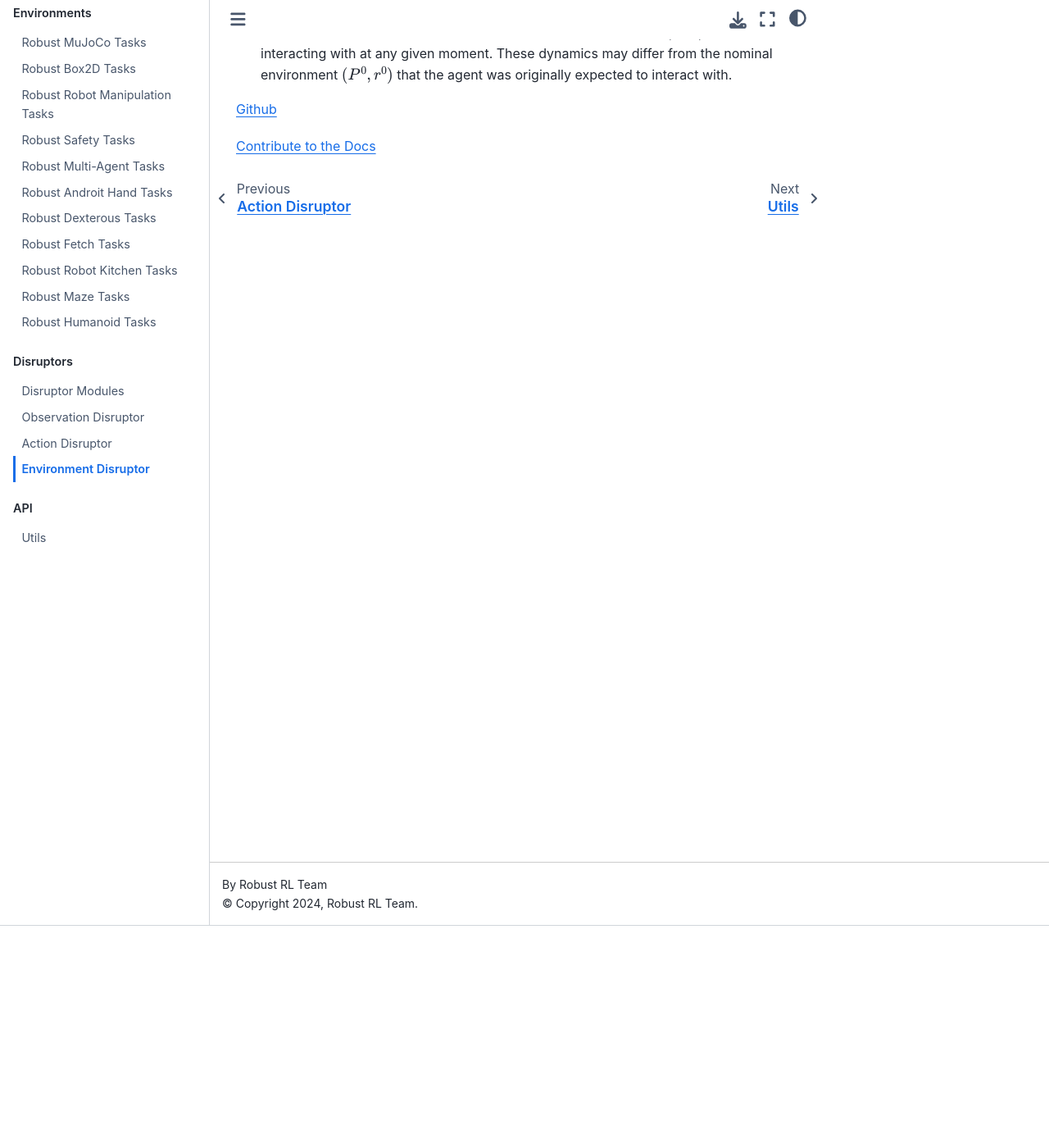
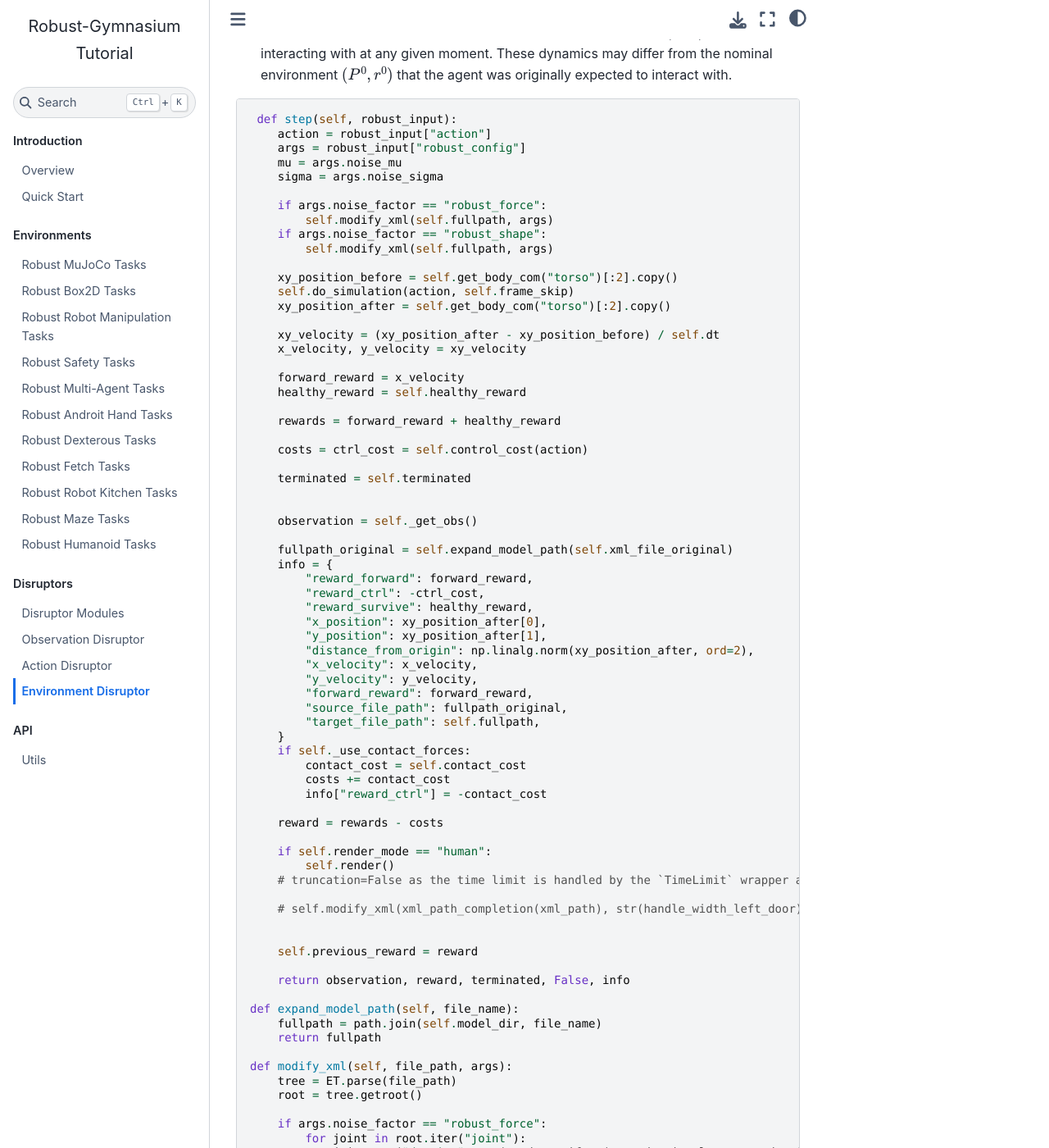
Before and after one commit to SafeRL-Lab/Robust-Gymnasium, a Sphinx documentation site: the page built from docs/disruptors/environment_disruptor/index.rst, in a window 1280 px wide and 1400 px high, scrolled down 271 px. Shown: the whole window at 82% size. Built offline with Sphinx 7.4.7 and the Sphinx Book theme 1.1.4, drawn with Linux system fonts in a browser that asks for light colours; some of the changed text lies outside the part shown.

Commit message:
Add files via upload

```diff
--- a/docs/disruptors/environment_disruptor/index.rst
+++ b/docs/disruptors/environment_disruptor/index.rst
@@ -13,6 +13,105 @@ Environment Disruptor
     These dynamics may differ from the nominal environment :math:`(P^0, r^0)` that the agent was originally expected to interact with.
 
 
+
+.. code-block:: python
+
+         def step(self, robust_input):
+            action = robust_input["action"]
+            args = robust_input["robust_config"]
+            mu = args.noise_mu
+            sigma = args.noise_sigma
+
+            if args.noise_factor == "robust_force":
+                self.modify_xml(self.fullpath, args)
+            if args.noise_factor == "robust_shape":
+                self.modify_xml(self.fullpath, args)
+
+            xy_position_before = self.get_body_com("torso")[:2].copy()
+            self.do_simulation(action, self.frame_skip)
+            xy_position_after = self.get_body_com("torso")[:2].copy()
+
+            xy_velocity = (xy_position_after - xy_position_before) / self.dt
+            x_velocity, y_velocity = xy_velocity
+
+            forward_reward = x_velocity
+            healthy_reward = self.healthy_reward
+
+            rewards = forward_reward + healthy_reward
+
+            costs = ctrl_cost = self.control_cost(action)
+
+            terminated = self.terminated
+
+
+            observation = self._get_obs()
+
+            fullpath_original = self.expand_model_path(self.xml_file_original)
+            info = {
+                "reward_forward": forward_reward,
+                "reward_ctrl": -ctrl_cost,
+                "reward_survive": healthy_reward,
+                "x_position": xy_position_after[0],
+                "y_position": xy_position_after[1],
+                "distance_from_origin": np.linalg.norm(xy_position_after, ord=2),
+                "x_velocity": x_velocity,
+                "y_velocity": y_velocity,
+                "forward_reward": forward_reward,
+                "source_file_path": fullpath_original,
+                "target_file_path": self.fullpath,
+            }
+            if self._use_contact_forces:
+                contact_cost = self.contact_cost
+                costs += contact_cost
+                info["reward_ctrl"] = -contact_cost
+
+            reward = rewards - costs
+
+            if self.render_mode == "human":
+                self.render()
+            # truncation=False as the time limit is handled by the `TimeLimit` wrapper added during `make`
+
+            # self.modify_xml(xml_path_completion(xml_path), str(handle_width_left_door) + ' 0 ' + str(handle_height_door))  # <body name="latch" pos="-0.175 0 -0.025">
+
+
+            self.previous_reward = reward
+
+            return observation, reward, terminated, False, info
+
+        def expand_model_path(self, file_name):
+            fullpath = path.join(self.model_dir, file_name)
+            return fullpath
+
+        def modify_xml(self, file_path, args):
+            tree = ET.parse(file_path)
+            root = tree.getroot()
+
+            if args.noise_factor == "robust_force":
+                for joint in root.iter("joint"):
+                    joint.set("damping", str(random.uniform(args.damping_low, args.damping_high)))
+                    joint.set("frictionloss", str(random.uniform(args.frictionloss_low, args.frictionloss_high)))
+            if args.noise_factor == "robust_shape":
+                for body in root.iter("body"):
+                    body.set("pos", str(
+                        random.uniform(args.pos_low, args.pos_high)) + ' ' + str(
+                        random.uniform(args.pos_low, args.pos_high)) + ' ' + str(
+                        random.uniform(args.pos_low, args.pos_high)))
+
+            tree.write(file_path)
+
+        def replace_xml_content(self, original_file_path, new_file_path):
+            tree = ET.parse(original_file_path)
+            root = tree.getroot()
+
+            tree.write(new_file_path)
+
+        def _get_obs(self):
+            return self.simulation_state()
+
+        def reset_model(self):
+            self.previous_reward = 0
+            return self._get_obs()
+
 `Github <https://github.com/SafeRL-Lab/Robust-Gymnasium>`__
 
 `Contribute to the Docs <https://github.com/PKU-Alignment/safety-gymnasium/blob/main/CONTRIBUTING.md>`__
```
